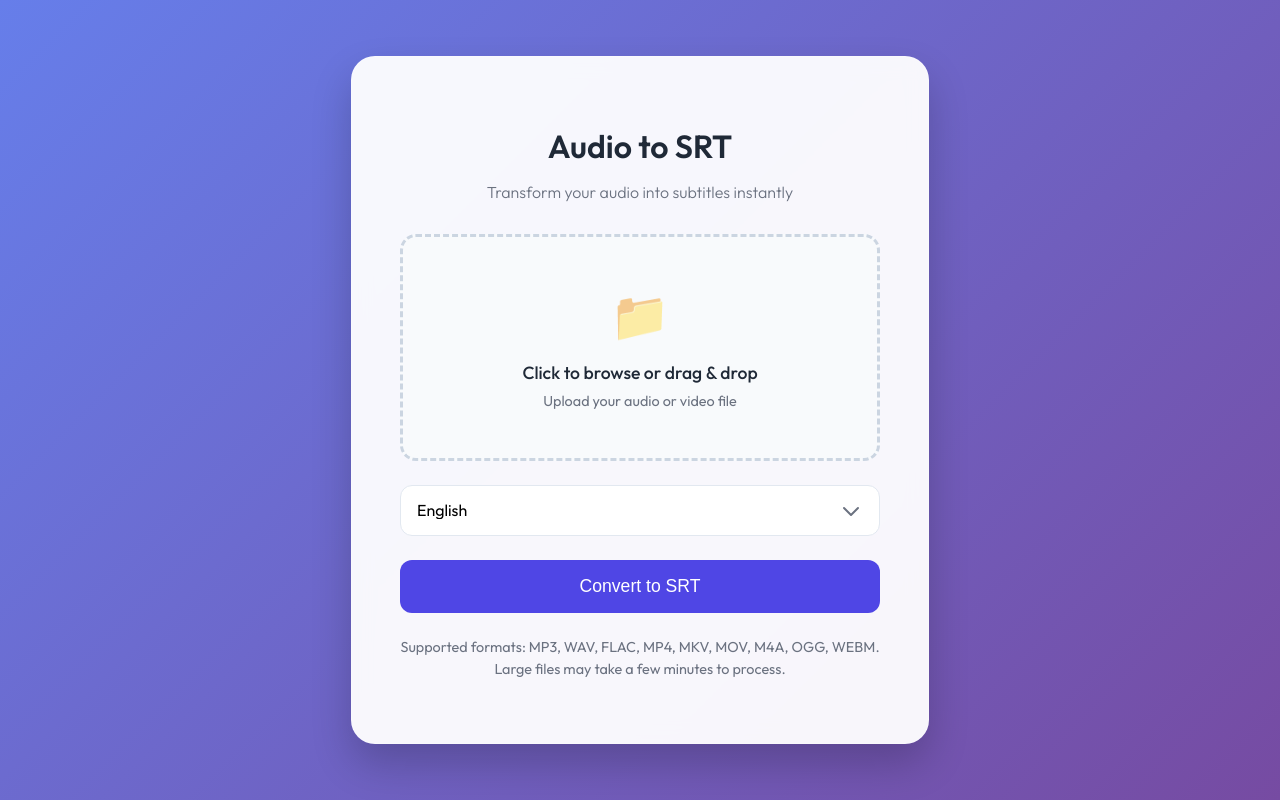
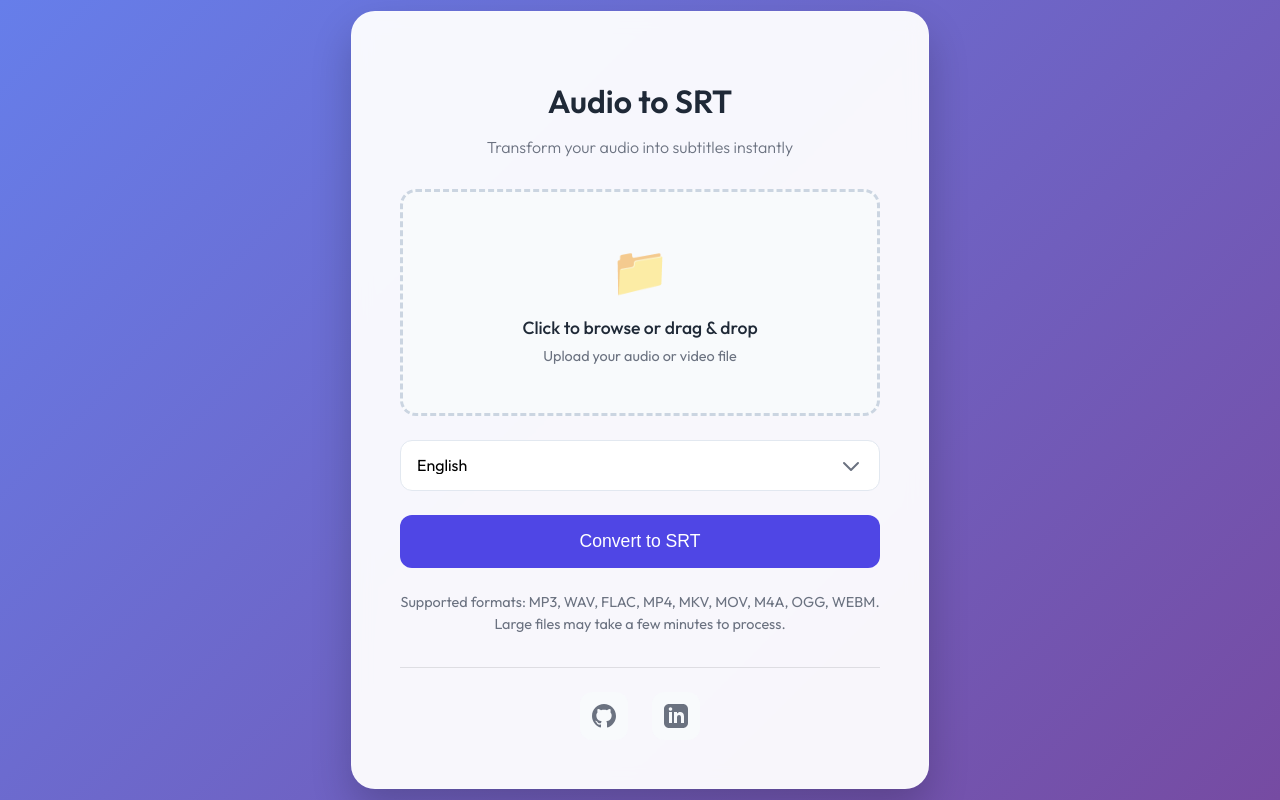
Before and after one commit to Jamie-Wubben/audio2srt, a Flask app: page / in a window 1280 px wide. Run offline with Flask 2, Linux system fonts and the light colour scheme.

Commit message:
changed UI to include links to github and linkedin

```diff
--- a/templates/index.html
+++ b/templates/index.html
@@ -216,6 +216,52 @@
         .hidden {
             display: none !important;
         }
+
+        /* Social Links */
+        .social-links {
+            margin-top: 2rem;
+            display: flex;
+            justify-content: center;
+            gap: 1.5rem;
+            padding-top: 1.5rem;
+            border-top: 1px solid rgba(0, 0, 0, 0.1);
+        }
+
+        .social-links a {
+            display: flex;
+            align-items: center;
+            justify-content: center;
+            width: 48px;
+            height: 48px;
+            border-radius: 12px;
+            background-color: #f8fafc;
+            transition: all 0.3s ease;
+            text-decoration: none;
+        }
+
+        .social-links a:hover {
+            transform: translateY(-3px);
+            box-shadow: 0 4px 12px rgba(0, 0, 0, 0.15);
+        }
+
+        .social-links a.github:hover {
+            background-color: #24292e;
+        }
+
+        .social-links a.linkedin:hover {
+            background-color: #0077b5;
+        }
+
+        .social-links svg {
+            width: 24px;
+            height: 24px;
+            fill: #6b7280;
+            transition: fill 0.3s ease;
+        }
+
+        .social-links a:hover svg {
+            fill: white;
+        }
     </style>
 </head>
 
@@ -260,6 +306,23 @@
             Supported formats: MP3, WAV, FLAC, MP4, MKV, MOV, M4A, OGG, WEBM.<br>
             Large files may take a few minutes to process.
         </p>
+
+        <div class="social-links">
+            <a href="https://github.com/Jamie-Wubben/audio2srt" target="_blank" rel="noopener noreferrer" class="github"
+                aria-label="GitHub">
+                <svg xmlns="http://www.w3.org/2000/svg" viewBox="0 0 24 24">
+                    <path
+                        d="M12 0c-6.626 0-12 5.373-12 12 0 5.302 3.438 9.8 8.207 11.387.599.111.793-.261.793-.577v-2.234c-3.338.726-4.033-1.416-4.033-1.416-.546-1.387-1.333-1.756-1.333-1.756-1.089-.745.083-.729.083-.729 1.205.084 1.839 1.237 1.839 1.237 1.07 1.834 2.807 1.304 3.492.997.107-.775.418-1.305.762-1.604-2.665-.305-5.467-1.334-5.467-5.931 0-1.311.469-2.381 1.236-3.221-.124-.303-.535-1.524.117-3.176 0 0 1.008-.322 3.301 1.23.957-.266 1.983-.399 3.003-.404 1.02.005 2.047.138 3.006.404 2.291-1.552 3.297-1.23 3.297-1.23.653 1.653.242 2.874.118 3.176.77.84 1.235 1.911 1.235 3.221 0 4.609-2.807 5.624-5.479 5.921.43.372.823 1.102.823 2.222v3.293c0 .319.192.694.801.576 4.765-1.589 8.199-6.086 8.199-11.386 0-6.627-5.373-12-12-12z" />
+                </svg>
+            </a>
+            <a href="https://www.linkedin.com/in/jamie-wubben/" target="_blank" rel="noopener noreferrer"
+                class="linkedin" aria-label="LinkedIn">
+                <svg xmlns="http://www.w3.org/2000/svg" viewBox="0 0 24 24">
+                    <path
+                        d="M19 0h-14c-2.761 0-5 2.239-5 5v14c0 2.761 2.239 5 5 5h14c2.762 0 5-2.239 5-5v-14c0-2.761-2.238-5-5-5zm-11 19h-3v-11h3v11zm-1.5-12.268c-.966 0-1.75-.79-1.75-1.764s.784-1.764 1.75-1.764 1.75.79 1.75 1.764-.783 1.764-1.75 1.764zm13.5 12.268h-3v-5.604c0-3.368-4-3.113-4 0v5.604h-3v-11h3v1.765c1.396-2.586 7-2.777 7 2.476v6.759z" />
+                </svg>
+            </a>
+        </div>
     </div>
 
     <script>
```
Also changed, not shown: README.md, data/screenshot.png.
